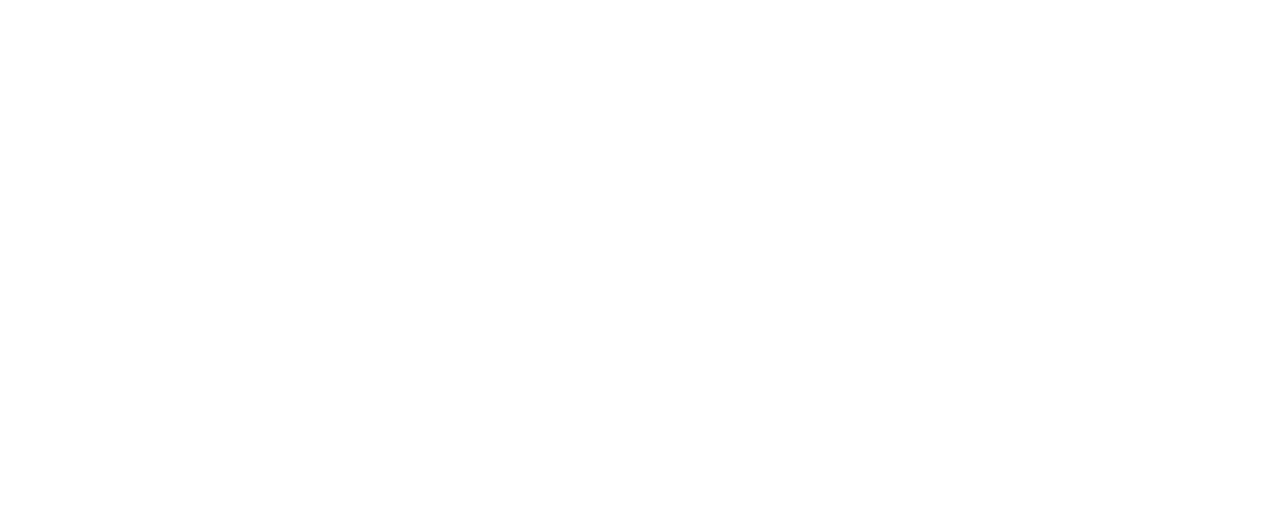
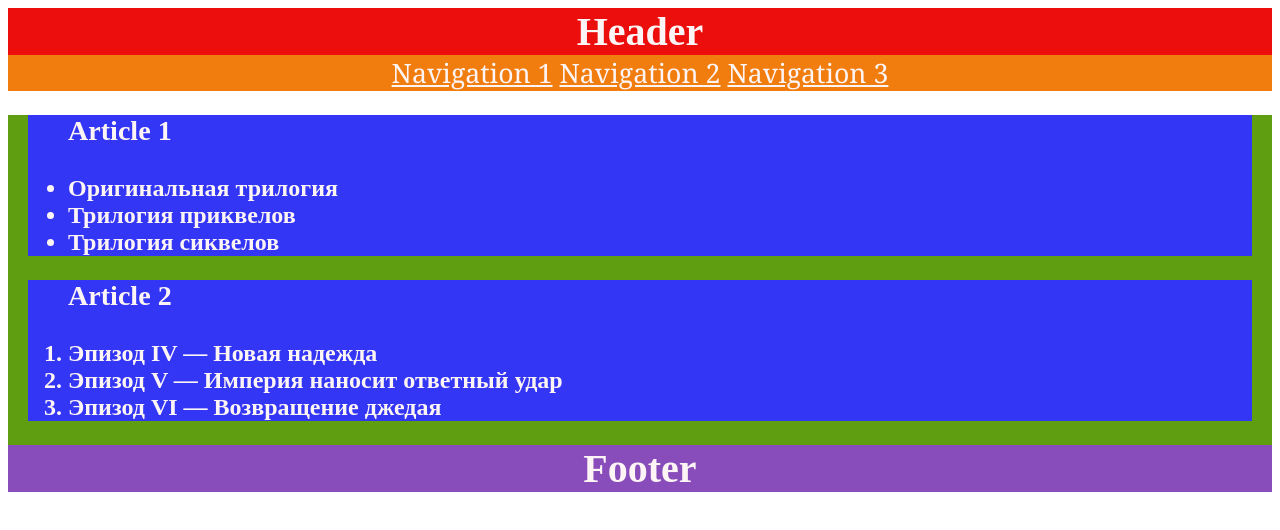
Before and after one commit to js-tasks-ru/htmlcss-20220414_svetlana-kovina, a website: page 02-dz0/01-semantic-mockup/solution.html in a window 1280 px wide. Drawn offline with Linux system fonts and the light colour scheme.

Commit message:
[Second task - page layout]

```diff
--- a/02-dz0/01-semantic-mockup/solution.html
+++ b/02-dz0/01-semantic-mockup/solution.html
@@ -1,4 +1,79 @@
 <!DOCTYPE html>
-<html lang="ru">
-    <!-- Ваше решение -->
+<html lang="en">
+<head>
+    <meta charset="UTF-8">
+    <meta http-equiv="X-UA-Compatible" content="IE=edge">
+    <meta name="viewport" content="width=device-width, initial-scale=1.0">
+    <title>Document</title>
+    <style>
+        h1 {
+            color: #fdf5f5;
+            text-align: center;
+            font-size: 30pt;
+            margin: 0;
+        }
+        h2 {
+            background-color: #3336f5;
+            margin-left: 20px;
+            margin-right: 20px;
+        }
+        h3 {
+            color: #fdf5f5;
+            margin-top: 0%;
+        }
+        nav {
+            background-color: #f17d0f;
+            color: #fdf5f5;
+            text-align: center;
+            font-family: Georgia, Times, serif;
+            font-size: 20pt;
+        }
+        li {
+            color: #fdf5f5;
+        }
+        #list {
+            background-color: #5e9e10;
+        }
+        #topic {
+            background-color: #ec0d0d;
+            margin-top: 0px;
+        }
+        #footer {
+            background-color: #894cbb;
+        }
+    </style>
+</head>
+    <body>
+        <header>
+            <h1 id="topic">Header</h1>
+            <nav>
+                <ins>Navigation 1</ins>
+                    <ins>Navigation 2</ins>
+                        <ins>Navigation 3</ins>
+            </nav>
+        </header>
+        <main id="list">
+            <article>
+                <h2>
+                    <ul>
+                        <h3>Article 1</h3>
+                        <li>Оригинальная трилогия</li>
+                            <li>Трилогия приквелов </li>
+                                <li>Трилогия сиквелов</li>
+                    </ul>
+                </h2>
+                <h2>
+                    <ol>
+                        <h3>Article 2</h3>
+                        <li>Эпизод IV — Новая надежда</li>
+                            <li>Эпизод V — Империя наносит ответный удар</li>
+                                <li>Эпизод VI — Возвращение джедая</li>
+                    </ol>
+                </h2>
+            </article>
+            <footer>
+                <h1 id="footer">Footer</h1>
+            </footer>
+        </main>
+    </body>
 </html>
```
